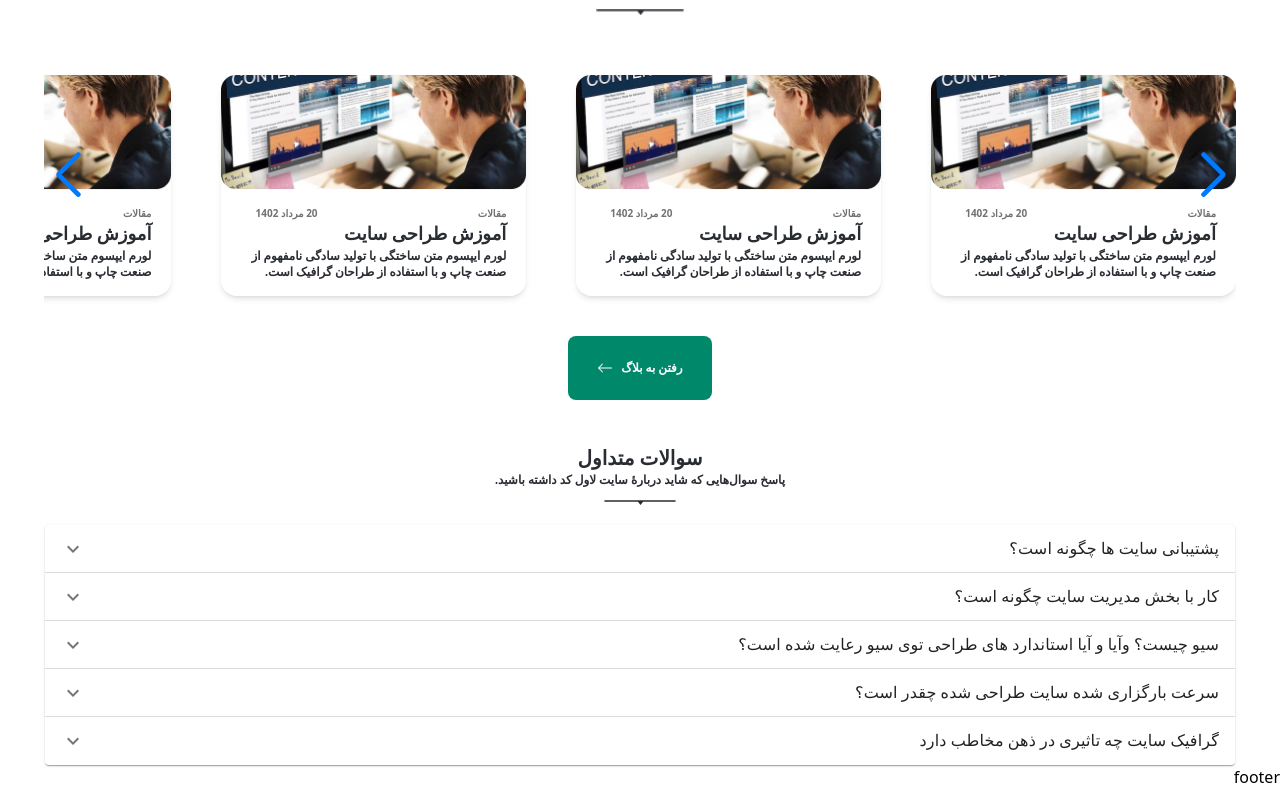
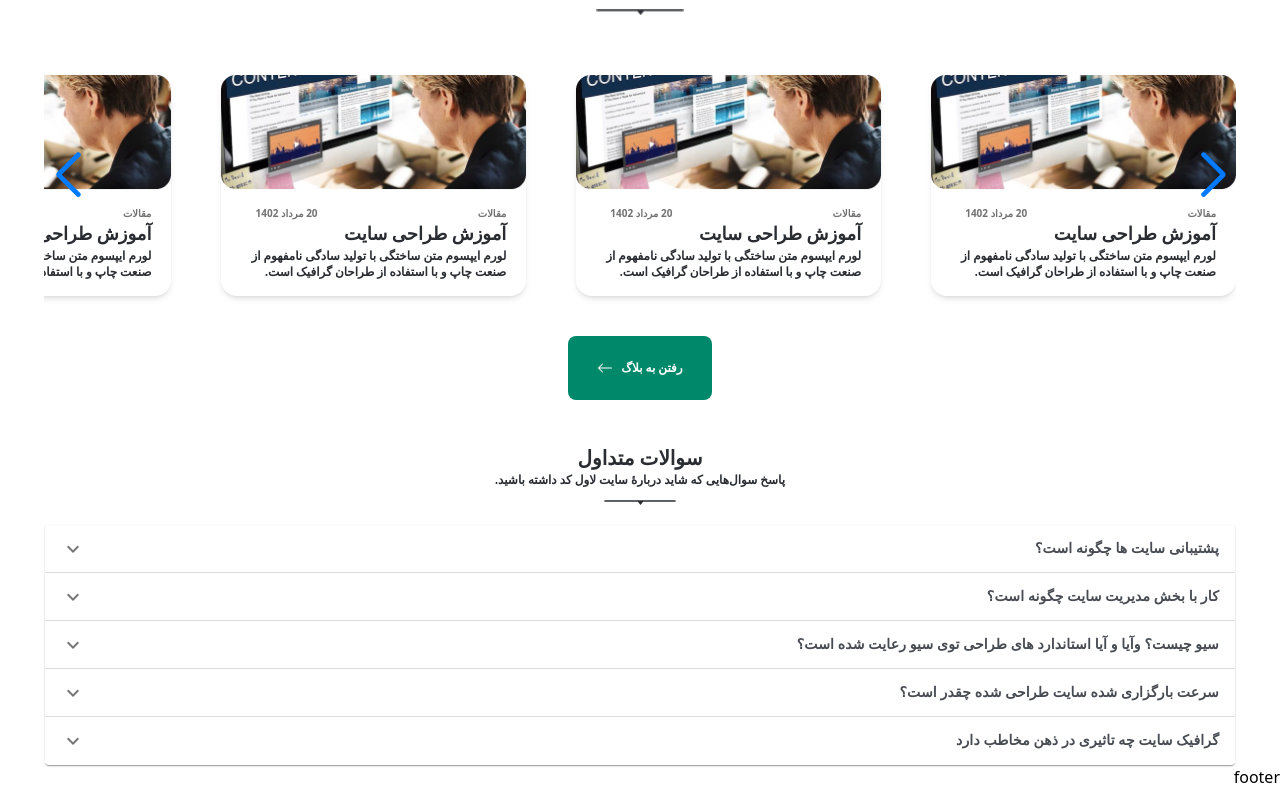
Before and after one commit to spdfalcon/lavelcod2, a React (Vite) app: page / in a window 1280 px wide. Shown: the part 2552-3341 px from the top of the page. Built offline with nearby package versions, Linux system fonts and the light colour scheme; some icons are missing.

Commit message:
Questions add style

```diff
--- a/src/components/Questions/Questions.jsx
+++ b/src/components/Questions/Questions.jsx
@@ -23,11 +23,15 @@ export default function Questions() {
           <h4 className="text-xs font-dana-font">
             پاسخ سوال‌هایی که شاید دربارۀ سایت لاول کد داشته باشید.
           </h4>
+          {
+            md ? (
           <img
             className="mt-3"
             src="./images/targetLavelcod/underlineblack.png"
             alt=""
           />
+            ) : null
+          }
         </div>
         <div className="mt-5">
           <Accordion>
@@ -36,42 +40,8 @@ export default function Questions() {
               aria-controls="panel1a-content"
               id="panel1a-header"
             >
-              <Typography className="font-dana-font text-[14px] font-bold">
-                پشتیبانی سایت ها چگونه است؟
-              </Typography>
-            </AccordionSummary>
-            <AccordionDetails>
               <Typography>
-                Lorem ipsum dolor sit amet, consectetur adipiscing elit.
-                Suspendisse malesuada lacus ex, sit amet blandit leo lobortis
-                eget.
-              </Typography>
-            </AccordionDetails>
-          </Accordion>
-          <Accordion>
-            <AccordionSummary
-              expandIcon={<ExpandMoreIcon />}
-              aria-controls="panel2a-content"
-              id="panel2a-header"
-            >
-              <Typography>کار با بخش مدیریت سایت چگونه است؟</Typography>
-            </AccordionSummary>
-            <AccordionDetails>
-              <Typography>
-                Lorem ipsum dolor sit amet, consectetur adipiscing elit.
-                Suspendisse malesuada lacus ex, sit amet blandit leo lobortis
-                eget.
-              </Typography>
-            </AccordionDetails>
-          </Accordion>
-          <Accordion>
-            <AccordionSummary
-              expandIcon={<ExpandMoreIcon />}
-              aria-controls="panel2a-content"
-              id="panel2a-header"
-            >
-              <Typography>
-                سیو چیست؟ وآیا و آیا استاندارد های طراحی توی سیو رعایت شده است؟
+                <p className="font-bold font-dana-font text-[14px] text-main-text-gray">پشتیبانی سایت ها چگونه است؟</p>
               </Typography>
             </AccordionSummary>
             <AccordionDetails>
@@ -89,7 +59,27 @@ export default function Questions() {
               id="panel2a-header"
             >
               <Typography>
-                سرعت بارگزاری شده سایت طراحی شده چقدر است؟
+
+                <p className="font-bold font-dana-font text-[14px] text-main-text-gray">کار با بخش مدیریت سایت چگونه است؟</p>
+                </Typography>
+            </AccordionSummary>
+            <AccordionDetails>
+              <Typography>
+                Lorem ipsum dolor sit amet, consectetur adipiscing elit.
+                Suspendisse malesuada lacus ex, sit amet blandit leo lobortis
+                eget.
+              </Typography>
+            </AccordionDetails>
+          </Accordion>
+          <Accordion>
+            <AccordionSummary
+              expandIcon={<ExpandMoreIcon />}
+              aria-controls="panel2a-content"
+              id="panel2a-header"
+            >
+              <Typography>
+              <p className="font-bold font-dana-font text-[14px] text-main-text-gray">سیو چیست؟ وآیا و آیا استاندارد های طراحی توی سیو رعایت شده است؟</p>
+
               </Typography>
             </AccordionSummary>
             <AccordionDetails>
@@ -106,7 +96,29 @@ export default function Questions() {
               aria-controls="panel2a-content"
               id="panel2a-header"
             >
-              <Typography>گرافیک سایت چه تاثیری در ذهن مخاطب دارد</Typography>
+              <Typography>
+              <p className="font-bold font-dana-font text-[14px] text-main-text-gray">سرعت بارگزاری شده سایت طراحی شده چقدر است؟</p>
+
+              </Typography>
+            </AccordionSummary>
+            <AccordionDetails>
+              <Typography>
+                Lorem ipsum dolor sit amet, consectetur adipiscing elit.
+                Suspendisse malesuada lacus ex, sit amet blandit leo lobortis
+                eget.
+              </Typography>
+            </AccordionDetails>
+          </Accordion>
+          <Accordion>
+            <AccordionSummary
+              expandIcon={<ExpandMoreIcon />}
+              aria-controls="panel2a-content"
+              id="panel2a-header"
+            >
+              <Typography>
+              <p className="font-bold font-dana-font text-[14px] text-main-text-gray">گرافیک سایت چه تاثیری در ذهن مخاطب دارد</p>
+
+                </Typography>
             </AccordionSummary>
             <AccordionDetails>
               <Typography>
```
